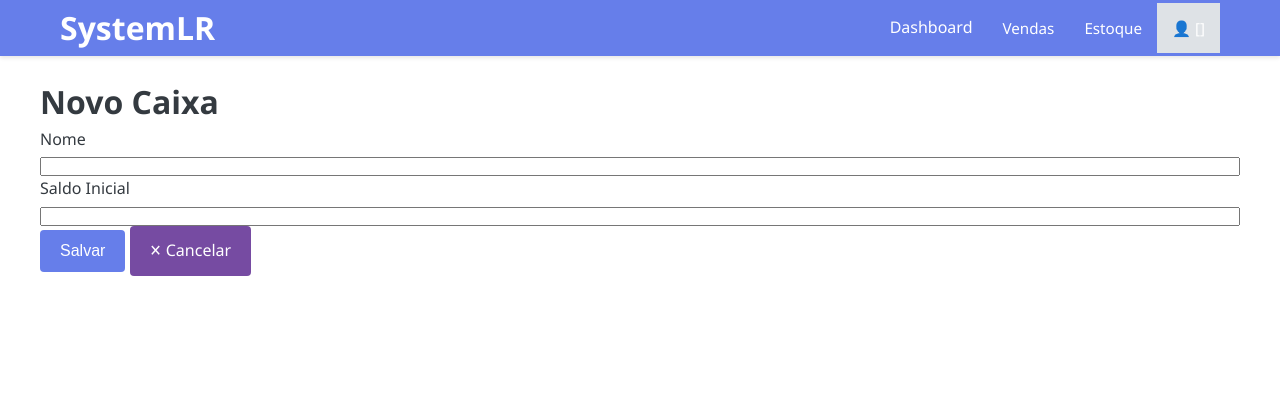
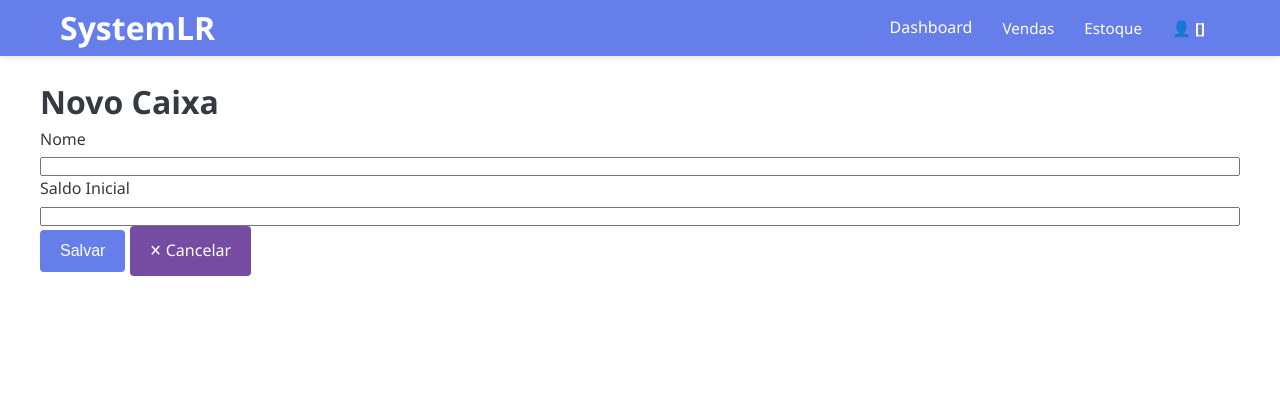
Before and after one commit to Lucask22000/LR_System, a Python web app: template templates/caixas/nova_caixa.html in a window 1280 px wide. Shown: the top 420 px of the page. Run offline with Jinja, Linux system fonts and the light colour scheme; the template is opened without the code that fills it: most values are stand-ins (such as "Sample title", 1, 10 or a date in 2020).

Commit message:
style: highlight user display name with primary color (#667eea)
- Change user name button in top-right corner from gray to lavender primary
- Add white text and font-weight 600 for better visibility
- Improves user identification in navbar

```diff
--- a/templates/base.html
+++ b/templates/base.html
@@ -43,7 +43,7 @@
         {% endif %}
 
         <div class="nav-dropdown" style="margin-left: auto;">
-            <button type="button" class="nav-dropdown-toggle" style="background-color: #dee2e6;">
+            <button type="button" class="nav-dropdown-toggle" style="background-color: #667eea; color: white; font-weight: 600;">
                 👤 {{ funcionario_logado.nome }}
             </button>
             <div class="nav-submenu">
```
